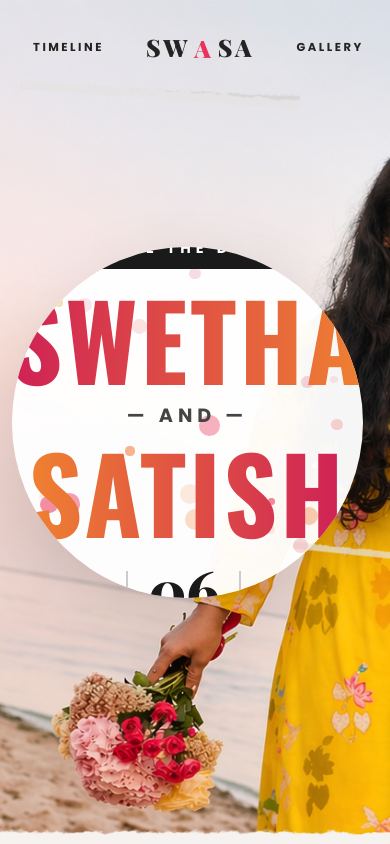
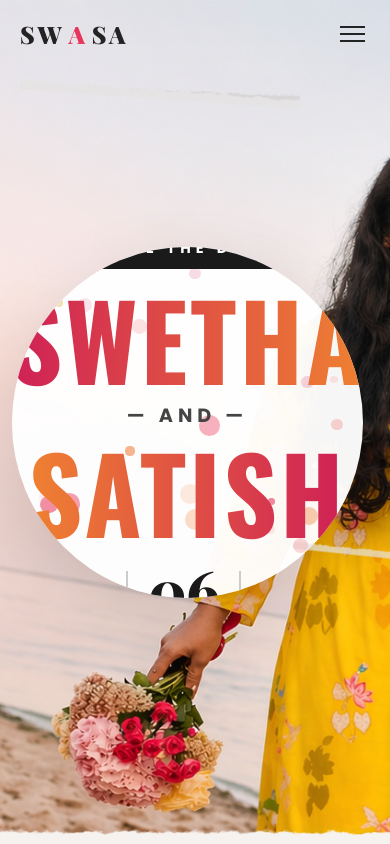
Before and after one commit to SHAIK-07/Weeding-app, a React (Vite) app: page / in a window 390 px wide. Shown: the top 844 px of the page. Built offline with nearby package versions, Linux system fonts and the light colour scheme; a web font is replaced by a local one.

Commit message:
fixed mobile view

```diff
--- a/src/components/Hero.jsx
+++ b/src/components/Hero.jsx
@@ -62,6 +62,7 @@ const ParallaxImage = ({ src, size, top, left, springX, springY, factor, delay }
 const Hero = () => {
   const [scrolled, setScrolled] = useState(false)
   const [showHeart, setShowHeart] = useState(true)
+  const [mobileMenuOpen, setMobileMenuOpen] = useState(false)
 
   // Alternate between SVGs heart and A every 1.2s
   useEffect(() => {
@@ -142,67 +143,25 @@ const Hero = () => {
         }}
       />
 
-      {/* Navigation Bar — transparent, becomes white on scroll */}
+      {/* Navigation Bar */}
       <motion.nav
         initial={{ y: -60, opacity: 0 }}
         animate={{ y: 0, opacity: 1 }}
         transition={{ duration: 0.8, delay: 0.2 }}
-        style={{
-          position: 'fixed',
-          top: 0,
-          left: 0,
-          width: '100%',
-          zIndex: 100,
-          display: 'flex',
-          justifyContent: 'center',
-          alignItems: 'center',
-          padding: '20px 40px',
-          background: scrolled ? 'rgba(255,255,255,0.97)' : 'transparent',
-          backdropFilter: scrolled ? 'blur(10px)' : 'none',
-          boxShadow: scrolled ? '0 2px 20px rgba(0,0,0,0.06)' : 'none',
-          transition: 'background 0.4s ease, box-shadow 0.4s ease, backdrop-filter 0.4s ease',
-          gap: '0px',
-        }}
+        className={`main-nav ${scrolled ? 'scrolled' : ''}`}
       >
         {navItems.map((item) => (
           <a
             key={item.label}
             href={item.href}
-            className="nav-link"
-            style={{
-              textDecoration: 'none',
-              color: scrolled ? '#232323' : '#232323',
-              fontSize: '0.72rem',
-              letterSpacing: '2.5px',
-              textTransform: 'uppercase',
-              fontWeight: '700',
-              padding: '0 18px',
-              fontFamily: 'var(--font-sans)',
-              transition: 'color 0.3s ease',
-              position: 'relative',
-              display: 'inline-block'
-            }}
+            className="nav-link desktop-link"
           >
             {item.label}
           </a>
         ))}
 
         {/* Center Logo — SW [♥ or A alternating] SA */}
-        <div
-          style={{
-            fontFamily: 'var(--font-serif)',
-            fontSize: '1.5rem',
-            fontWeight: '900',
-            color: '#232323',
-            padding: '0 24px',
-            letterSpacing: '3px',
-            display: 'flex',
-            alignItems: 'center',
-            gap: '4px',
-            whiteSpace: 'nowrap',
-            userSelect: 'none',
-          }}
-        >
+        <div className="nav-logo">
           <span>SW</span>
 
           {/* Middle slot: alternates between SVG Heart and red A */}
@@ -256,25 +215,36 @@ const Hero = () => {
           <a
             key={item.label}
             href={item.href}
-            className="nav-link"
-            style={{
-              textDecoration: 'none',
-              color: '#232323',
-              fontSize: '0.72rem',
-              letterSpacing: '2.5px',
-              textTransform: 'uppercase',
-              fontWeight: '700',
-              padding: '0 18px',
-              fontFamily: 'var(--font-sans)',
-              transition: 'color 0.3s ease',
-              position: 'relative',
-              display: 'inline-block'
-            }}
+            className="nav-link desktop-link"
           >
             {item.label}
           </a>
         ))}
+
+        {/* Mobile Hamburger Button */}
+        <button
+          className={`mobile-menu-btn ${mobileMenuOpen ? 'open' : ''}`}
+          onClick={() => setMobileMenuOpen(!mobileMenuOpen)}
+        >
+          <span />
+          <span />
+          <span />
+        </button>
       </motion.nav>
+
+      {/* Mobile Fullscreen Menu */}
+      <div className={`mobile-nav-overlay ${mobileMenuOpen ? 'open' : ''}`}>
+        {[...navItems, ...navItemsRight].map((item) => (
+          <a
+            key={item.label}
+            href={item.href}
+            className="nav-link"
+            onClick={() => setMobileMenuOpen(false)}
+          >
+            {item.label}
+          </a>
+        ))}
+      </div>
 
       {/* Hero Content */}
       <div
--- a/src/index.css
+++ b/src/index.css
@@ -85,3 +85,130 @@ section {
   opacity: 0.5;
   pointer-events: none;
 }
+
+/* Responsive Navigation Styles */
+.main-nav {
+  position: fixed;
+  top: 0;
+  left: 0;
+  width: 100%;
+  z-index: 100;
+  display: flex;
+  justify-content: center;
+  align-items: center;
+  padding: 20px 40px;
+  background: transparent;
+  transition: background 0.4s ease, box-shadow 0.4s ease, backdrop-filter 0.4s ease;
+}
+
+.main-nav.scrolled {
+  background: rgba(255,255,255,0.97);
+  backdrop-filter: blur(10px);
+  box-shadow: 0 2px 20px rgba(0,0,0,0.06);
+}
+
+.nav-link {
+  text-decoration: none;
+  color: var(--text-dark);
+  font-size: 0.72rem;
+  letter-spacing: 2.5px;
+  text-transform: uppercase;
+  font-weight: 700;
+  padding: 0 18px;
+  font-family: var(--font-sans);
+  transition: color 0.3s ease;
+  position: relative;
+  display: inline-block;
+}
+
+.nav-link:hover {
+  color: var(--primary-pink);
+}
+
+.nav-logo {
+  font-family: var(--font-serif);
+  font-size: 1.5rem;
+  font-weight: 900;
+  color: #232323;
+  padding: 0 24px;
+  letter-spacing: 3px;
+  display: flex;
+  align-items: center;
+  gap: 4px;
+  white-space: nowrap;
+  user-select: none;
+}
+
+.mobile-menu-btn {
+  display: none;
+  background: none;
+  border: none;
+  cursor: pointer;
+  padding: 5px;
+  z-index: 101;
+}
+
+.mobile-menu-btn span {
+  display: block;
+  width: 25px;
+  height: 2px;
+  background-color: #232323;
+  margin: 5px 0;
+  transition: all 0.3s ease;
+}
+
+.mobile-menu-btn.open span:nth-child(1) {
+  transform: translateY(7px) rotate(45deg);
+}
+
+.mobile-menu-btn.open span:nth-child(2) {
+  opacity: 0;
+}
+
+.mobile-menu-btn.open span:nth-child(3) {
+  transform: translateY(-7px) rotate(-45deg);
+}
+
+.mobile-nav-overlay {
+  position: fixed;
+  top: 0;
+  left: 0;
+  width: 100%;
+  height: 100vh;
+  background: rgba(255, 255, 255, 0.98);
+  display: flex;
+  flex-direction: column;
+  justify-content: center;
+  align-items: center;
+  z-index: 99;
+  opacity: 0;
+  visibility: hidden;
+  transition: opacity 0.3s ease, visibility 0.3s ease;
+  gap: 30px;
+}
+
+.mobile-nav-overlay.open {
+  opacity: 1;
+  visibility: visible;
+}
+
+.mobile-nav-overlay .nav-link {
+  font-size: 1.2rem;
+  padding: 10px;
+}
+
+@media (max-width: 768px) {
+  .main-nav {
+    justify-content: space-between;
+    padding: 15px 20px;
+  }
+  .main-nav .desktop-link {
+    display: none;
+  }
+  .mobile-menu-btn {
+    display: block;
+  }
+  .nav-logo {
+    padding: 0;
+  }
+}
```
Also changed, not shown: traditional-indian-wedding-stockcake.webp (added).
